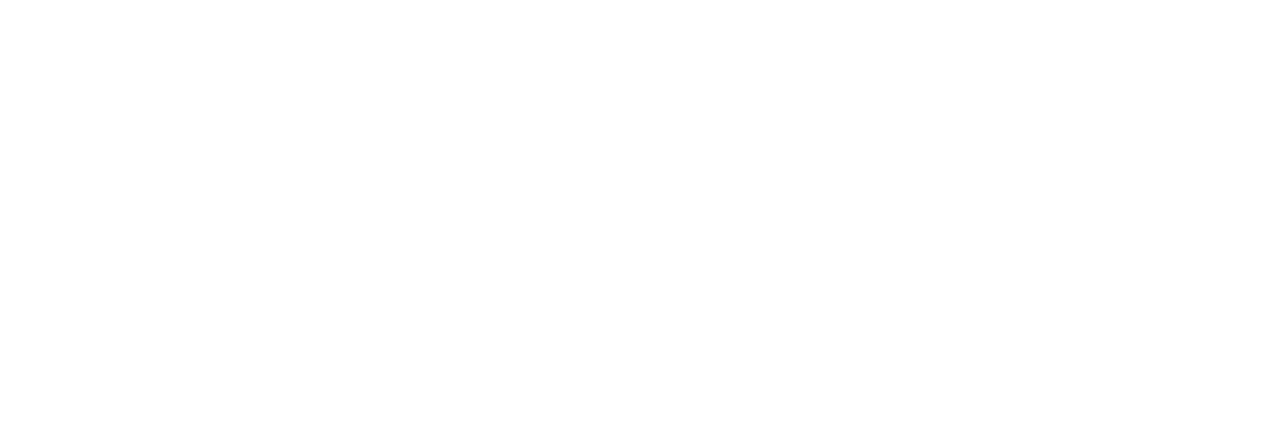
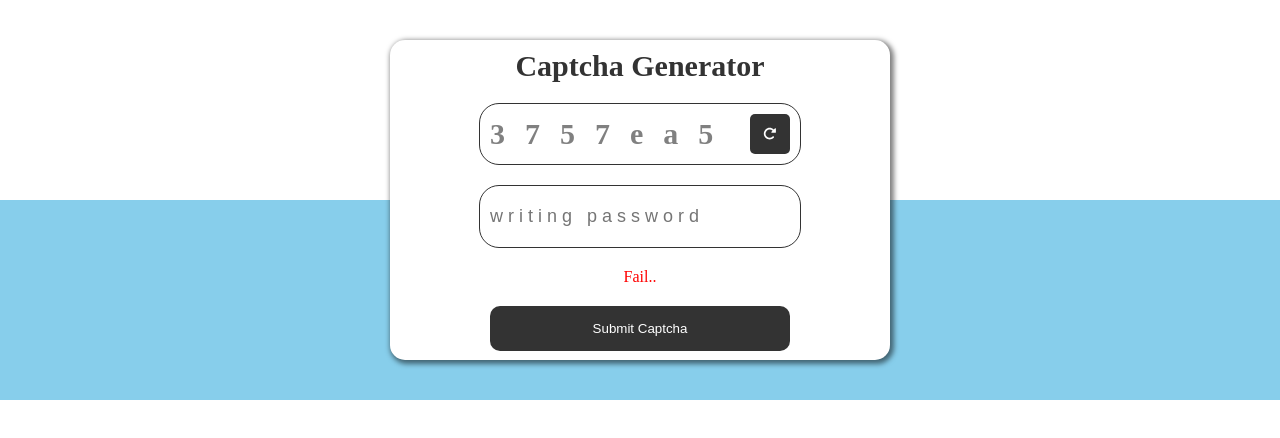
Before and after one commit to jgy4419/variable-site-clone-coding-ts, a React (Create React App) app: page /CaptchaGenerator in a window 1280 px wide. Before the commit this address had no page. Shown: the top 438 px of the page. Built offline with nearby package versions, Linux system fonts and the light colour scheme.

Commit message:
230811 - capthaGenerator

```diff
--- /dev/null
+++ b/src/components/SpecificPart/CaptchaGenerator/CaptchaGenerator.tsx
@@ -0,0 +1,60 @@
+import React, {useEffect, useState} from 'react';
+import * as S from './style/CaptchaGenerator';
+import { FontAwesomeIcon } from '@fortawesome/react-fontawesome';
+import { faRotateRight } from '@fortawesome/free-solid-svg-icons';
+
+const CaptchaGenerator = () => {
+    const [randomPassword, setRandomPassword] = useState(Math.random().toString(16).substr(2, 7));
+    const [captchaGeneratorWriteInputResult, setCaptchaGeneratorWriteInputResult] = useState(
+        ''
+    );
+    const [captchaGeneratorState, setCaptchaGeneratorState] = useState(false);
+
+    useEffect(() => {
+        console.log(captchaGeneratorWriteInputResult);
+    }, []);
+
+    const captchaGeneratorWriteInputFunc = (event: React.ChangeEvent<HTMLInputElement>) => {
+        setCaptchaGeneratorWriteInputResult(event.target.value);
+        console.log(captchaGeneratorWriteInputResult);
+    }
+
+    const capthaGeneratorSubmit = () => {
+        captchaGeneratorWriteInputResult === randomPassword
+            ? setCaptchaGeneratorState(true)
+            : setCaptchaGeneratorState(false);
+    }
+
+    const mixingCaptchaGenerator = () => {
+        setRandomPassword(Math.random().toString(16).substr(2, 7));
+    }
+
+    return (
+        <S.CaptchaGeneratorContainer>
+            <S.CaptchaGeneratorInner>
+                <S.CaptchaGenerator>
+                    <S.CaptchaGeneratorTitle>Captcha Generator</S.CaptchaGeneratorTitle>
+                    <S.CaptchaGeneratorRandomNumber>
+                        <S.CaptchaGeneratorRandomNumberResult>{randomPassword}</S.CaptchaGeneratorRandomNumberResult>
+                        <S.CaptchaGeneratorRandomNumberButton onClick={mixingCaptchaGenerator}>
+                            <FontAwesomeIcon icon={faRotateRight} />
+                        </S.CaptchaGeneratorRandomNumberButton>
+                    </S.CaptchaGeneratorRandomNumber>
+                    <S.CaptchaGeneratorWriteInput onChange={captchaGeneratorWriteInputFunc} placeholder='writing password'/>
+                    <S.CaptchaGeneratorResult
+                        resultColor={captchaGeneratorState === true ? 'skyblue'
+                        : 'red'}
+                    >{
+                        captchaGeneratorState === true
+                            ? 'Success!'
+                            :  'Fail..'
+                    }</S.CaptchaGeneratorResult>
+                    <S.CaptchaGeneratorResultButton onClick={capthaGeneratorSubmit}>Submit Captcha</S.CaptchaGeneratorResultButton>
+                </S.CaptchaGenerator>
+            </S.CaptchaGeneratorInner>
+            <S.CaptchaGeneratorBottomBackground/>
+        </S.CaptchaGeneratorContainer>
+    );
+};
+
+export default CaptchaGenerator;
--- /dev/null
+++ b/src/components/SpecificPart/CaptchaGenerator/style/CaptchaGenerator.ts
@@ -0,0 +1,103 @@
+import styled from 'styled-components';
+
+export const CaptchaGeneratorContainer = styled.div`
+    position: relative;
+    width: 100vw;
+    height: 50vh;
+`;
+
+export const CaptchaGeneratorInner = styled.div`
+    position: absolute;
+    z-index: 10;
+    width: 100%;
+    height: 100%;
+    display: flex;
+    justify-content: center;
+    align-items: center;
+`;
+
+export const CaptchaGeneratorBottomBackground = styled.div`
+    position: absolute;
+    background-color: skyblue;
+    width: 100%;
+    height: 50%;
+    bottom: 0;
+
+`;
+
+export const CaptchaGenerator = styled.div`
+    width: 500px;
+    height: 80%;
+    background-color: #fff;
+    border-radius: 15px;
+    box-shadow: 2px 2px 5px 2px rgba(0, 0, 0, 0.5);
+    color: #333;
+    display: flex;
+    flex-direction: column;
+    align-items: center;
+    justify-content: center;
+    gap: 20px;
+`;
+
+export const CaptchaGeneratorTitle = styled.h1`
+    text-align: center;
+    font-size: 30px;
+`;
+
+export const CaptchaGeneratorRandomNumber = styled.div`
+    display: flex;
+    width: 60%;
+    border: .5px solid #333;
+    border-radius: 20px;
+    justify-content: space-between;
+    padding: 10px;
+`;
+
+export const CaptchaGeneratorRandomNumberResult = styled.h2`
+    font-size: 30px;
+    display: flex;
+    align-items: center;
+    letter-spacing: 20px;
+    color: grey;
+`;
+
+export const CaptchaGeneratorRandomNumberButton = styled.button`
+    width: 40px;
+    height: 40px;
+    background-color: #333;
+    border-radius: 5px;
+    border: 0;
+    color: #fff;
+    cursor: pointer;
+`;
+
+export const CaptchaGeneratorWriteInput = styled.input`
+    width: 60%;
+    padding: 20px 10px;
+    border-radius: 20px;
+    border: .5px solid #333;
+    font-size: 18px;
+    letter-spacing: 5px;
+`;
+
+export const CaptchaGeneratorResult = styled.p<{resultColor: string}>`
+    color: ${props => props.resultColor};
+`;
+
+export const CaptchaGeneratorResultButton = styled.button`
+    width: 60%;
+    padding: 15px 10px;
+    border: 0;
+    border-radius: 10px;
+    background-color: #333;
+    color: #fff;
+    transition: .3s;
+    box-sizing: border-box;
+    cursor: pointer;
+    &:hover {
+        color: #333;
+        background-color: #fff;
+        border: 1px solid #333;
+    }
+
+`;
--- a/src/router/Router.tsx
+++ b/src/router/Router.tsx
@@ -7,6 +7,7 @@
 import Button from '../components/SpecificPart/button/Button';
 import Accordion from '../components/SpecificPart/accordion/Accordion';
 import Footer from '../components/SpecificPart/footer/Footer';
+import CaptchaGenerator from '../components/SpecificPart/CaptchaGenerator/CaptchaGenerator';
 
 const Router = () => {
     return (
@@ -19,6 +20,7 @@
             <Route path='/button' element={<Button/>}/>
             <Route path='/Accordion' element={<Accordion/>}/>
             <Route path='/footer' element={<Footer/>}/>
+            <Route path='/CaptchaGenerator' element={<CaptchaGenerator/>}/>
         </Routes>
     )
 }
```
